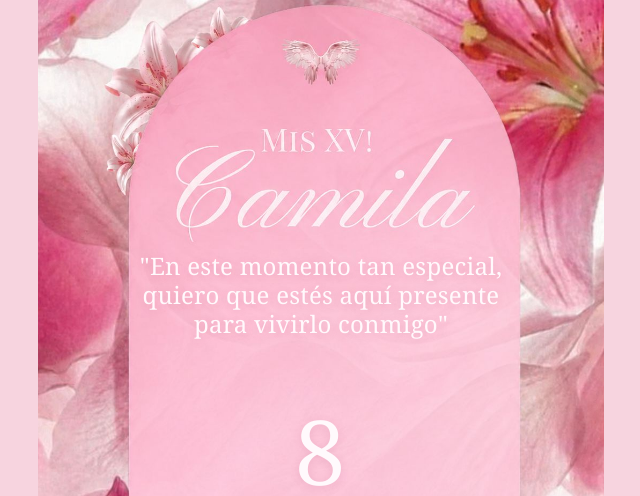
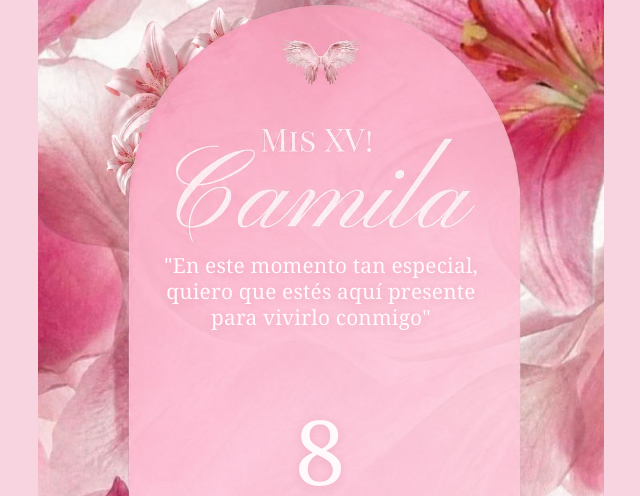
Before and after one commit to diegorobacu-create/mis-xv-camila, a plain HTML site: page countdown/index.html in a window 1280 px wide. Shown: the top 496 px of the page, without its empty margins (319-959 px from the left). Drawn offline with Linux system fonts and the light colour scheme.

Commit message:
Reducir frase superior para separar el contador

```diff
--- a/countdown/index.html
+++ b/countdown/index.html
@@ -57,8 +57,8 @@
       color: var(--white);
       text-align: center;
       font-family: Georgia, "Times New Roman", serif;
-      font-size: clamp(1.15rem, 3.8vw, 1.5rem);
-      line-height: 1.2;
+      font-size: clamp(1rem, 3.2vw, 1.3rem);
+      line-height: 1.25;
       letter-spacing: .01em;
       text-shadow: 0 2px 10px rgba(160, 62, 104, .16);
     }
```
